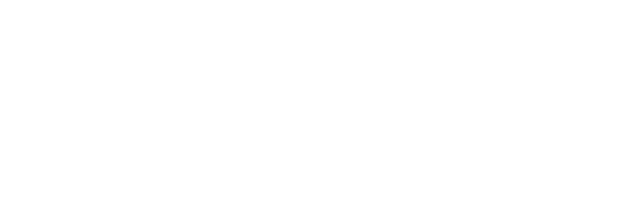
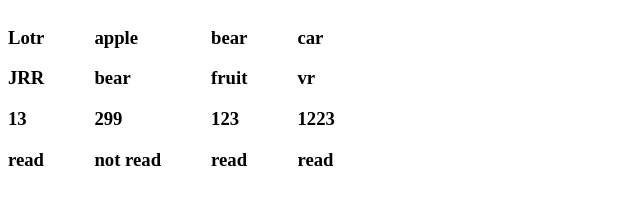
Before and after one commit to TylerNiemann/library, a plain HTML site: page index.html in a window 1280 px wide. Shown: the whole page, without its empty margins (0-640 px from the left). Drawn offline with Linux system fonts and the light colour scheme.

Commit message:
add basic func of adding book input to DOM

```diff
--- a/index.html
+++ b/index.html
@@ -8,6 +8,7 @@
     <title>library</title>
 </head>
 <body>
+    <div id="container"></div>
     <script src="library.js"></script>
 </body>
 </html>
--- a/library.js
+++ b/library.js
@@ -0,0 +1,41 @@
+let myLibrary = [];
+let container = document.getElementById('container');
+
+function book (title,author,pages,read){
+    this.title = title
+    this.author = author
+    this.pages = pages
+    this.read = read
+}
+function CreateCard(item){
+    const card = document.createElement('div')
+    card.classList.add('book');
+    const t= document.createElement('h3');
+    t.textContent = `${item.title}`;
+    const a = document.createElement('h3');
+    a.textContent = `${item.author}`;
+    const p = document.createElement('h3');
+    p.textContent = `${item.pages}`;
+    const r = document.createElement('h3');
+    r.textContent = `${item.read}`;
+    card.appendChild(t);
+    card.appendChild(a);
+    card.appendChild(p);
+    card.appendChild(r);
+    container.appendChild(card);
+}
+
+function addBookToLibrary(title,author,pages,read){
+    const bookcard = new book(title,author,pages,read);
+    myLibrary.push(bookcard)
+    const books = document.querySelectorAll('.book');
+    books.forEach(book => container.removeChild(book));
+   for(let i = 0; i < myLibrary.length; i++){
+       CreateCard(myLibrary[i]);
+   }
+}
+addBookToLibrary('Lotr','JRR',13,'read');
+addBookToLibrary('apple','bear',299,'not read');
+addBookToLibrary('bear','fruit',123,'read');
+addBookToLibrary('car','vr',1223,'read');
+console.log(myLibrary);
--- a/style.css
+++ b/style.css
@@ -0,0 +1,4 @@
+#container{
+    display: flex;
+    gap: 50px;
+}
```
